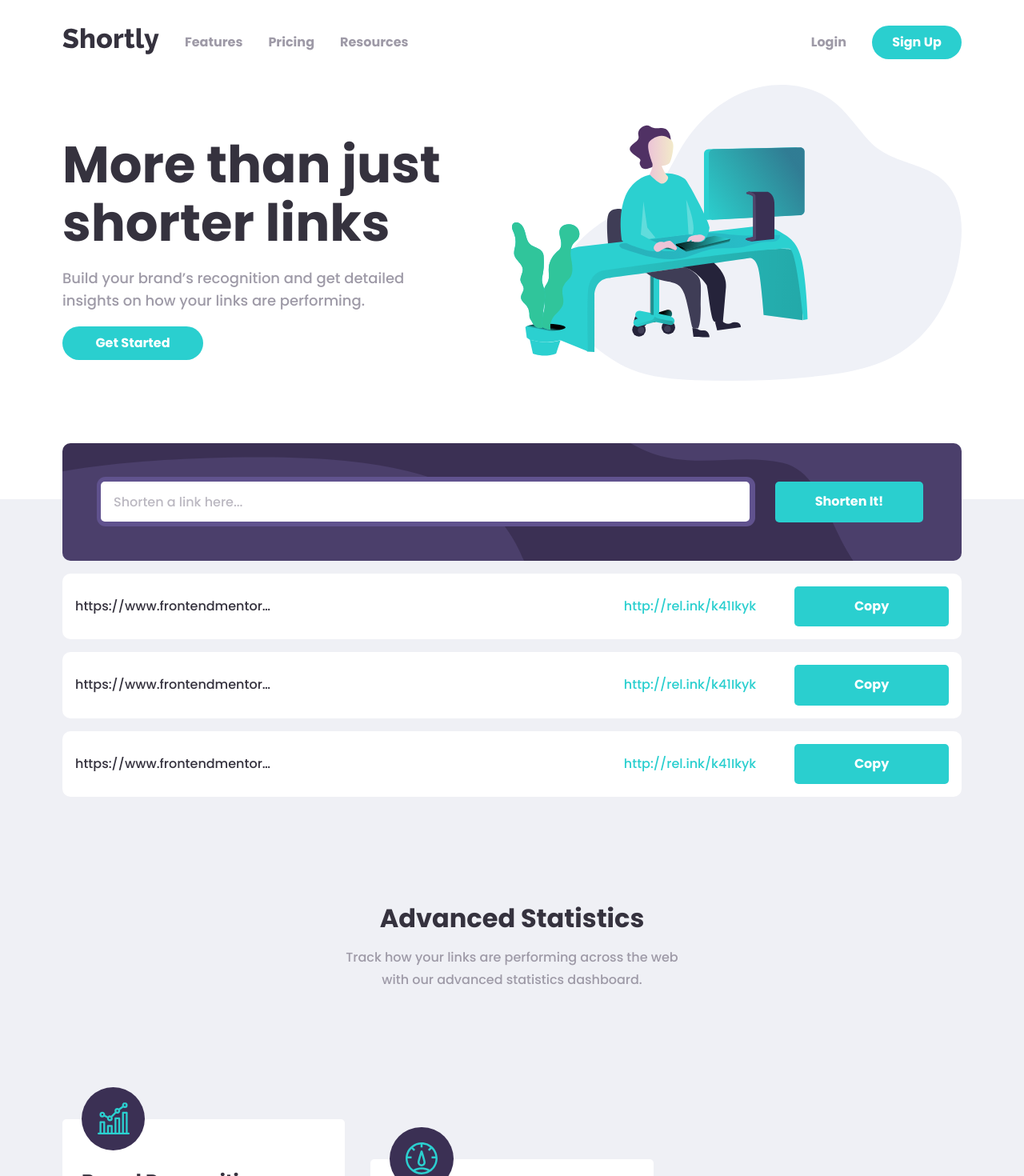
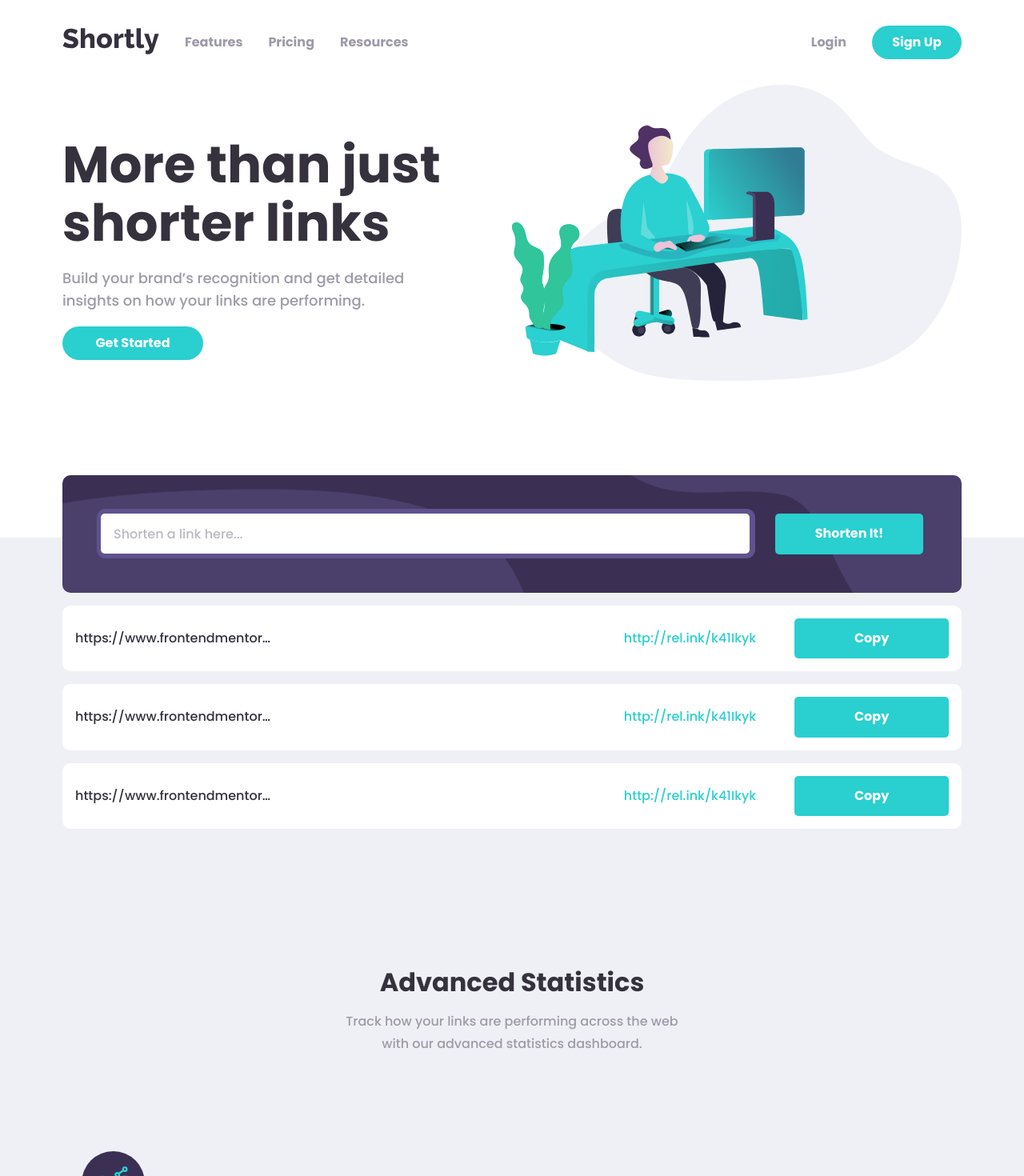
Before and after one commit to anthonygedeon/shortly, a React (Create React App) app: page / in a window 1280 px wide. Shown: the top 1470 px of the page at 80% size. Built offline with nearby package versions, Linux system fonts and the light colour scheme.

Commit message:
refactoring layout and adding variables for styles

```diff
--- a/src/components/Header.js
+++ b/src/components/Header.js
@@ -7,7 +7,7 @@ import Navigation from './Navigation';
 
 import { PillButton } from './Button';
 import { Container, Col } from '../styles/Grid';
-import { color, breakpoints } from '../styles/variables';
+import { color, breakpoints, spacing } from '../styles/variables';
 import { Text } from '../styles/helpers';
 
 const Row = styled.div`
@@ -56,7 +56,7 @@ const HeaderText = styled(Text)`
 `;
 
 const Header = () => (
-	<header style={{ padding: '2em 0 7em 0' }}>
+	<header style={{ padding: spacing.contentPadding, marginBottom: '8em' }}>
 		<Container>
 			<Row between center={true}>
 				<div style={{ marginRight: '2em' }}>
--- a/src/components/Main.js
+++ b/src/components/Main.js
@@ -3,7 +3,7 @@ import styled from 'styled-components';
 
 import UrlShortener from './UrlShortener/index';
 
-import { color, breakpoints } from '../styles/variables';
+import { color, breakpoints, spacing } from '../styles/variables';
 import { Container } from '../styles/Grid';
 import { Text } from '../styles/helpers';
 
@@ -14,7 +14,7 @@ import CustomizableIcon from '../images/icon-fully-customizable.svg';
 import InfoCard from './InfoCard';
 
 const Content = styled.main`
-    padding: 0 0 10em 0;
+    padding: ${spacing.contentPadding};
 	background-color: ${color.mainBackground};
 `;
 
@@ -54,6 +54,7 @@ const CardLayout = styled.div`
     display: flex;
     flex-direction: column;
     align-items: center;
+    margin-bottom: 8em;
 
     &::before {
         content: '';
--- a/src/components/UrlShortener/index.js
+++ b/src/components/UrlShortener/index.js
@@ -207,10 +207,10 @@ const UrlShortener = () => {
 	return (
 		<div style={{
             position: 'relative',
-            top: '-70px',
+            top: '-110px',
             marginBottom: '4em'
         }}>
-			<CreateUrlCard method="GET">
+			<CreateUrlCard method="POST" action="/api">
 				<Row>
 					<ColTemp2>
 						<UrlInputContainer>
--- a/src/styles/helpers.js
+++ b/src/styles/helpers.js
@@ -1,9 +1,19 @@
 import styled from 'styled-components';
+
+import { font } from './variables';
+
+export const Title = styled.h1`
+
+`;
+
+export const SubTitle = styled.h2`
+
+`;
 
 export const Text = styled.p`
 
-    font-size: 1.125rem;
+    font-size: ${font.sizeBodyText};
+    font-weight: ${font.weightMedium};
     line-height: 1.75rem;
-    font-weight: 500;
 
 `;
--- a/src/styles/variables.js
+++ b/src/styles/variables.js
@@ -19,3 +19,20 @@ export const breakpoints = {
     xl: '1280px'
 
 };
+
+export const spacing = {
+    contentPadding: '2em 0 2em 0',
+};
+
+export const font = {
+
+    primaryFamily: 'Poppins, sans-serif',
+
+    weightMedium: 500,
+    weightBold: 700,
+
+    sizeHeading: '',
+    sizeSubHeading: '',
+    sizeBodyText: '1.125rem',
+    sizeLinkText: ''
+};
```
